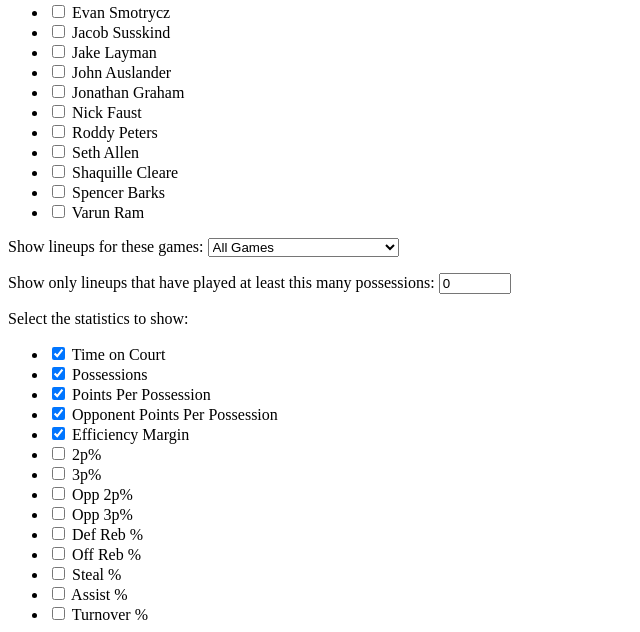
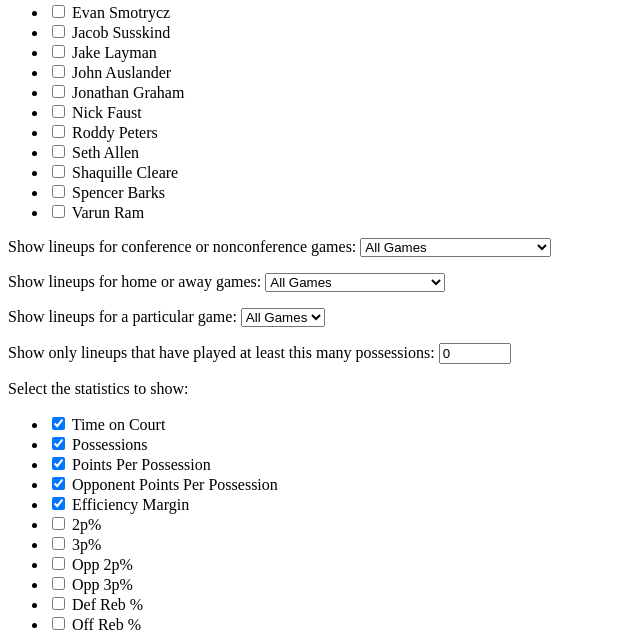
Before and after one commit to devilant/TerpStats, a Django app: page /filter/1 in a window 1280 px wide. Shown: the part 544-1176 px from the top of the page, without its empty margins (0-640 px from the left). Run offline with Django 3.2, Linux system fonts and the light colour scheme; data that the repository does not hold is empty.

Commit message:
Add home/away/neutral filtering

```diff
--- a/TerpLineupStats_project/LineupStats/LineupFilterForm.py
+++ b/TerpLineupStats_project/LineupStats/LineupFilterForm.py
@@ -60,8 +60,19 @@ class LineupFilterForm(forms.Form):
 
 	gameTypes = (
 		('All Games', 'All Games'),
+		)
+
+	confGameTypes = (
+		('All Games', 'All Games'),
 		('Conference Games Only', 'Conference Games Only'),
 		('Nonconference Games Only', 'Nonconference Games Only'),
+		)
+
+	homeAwayTypes = (
+		('All Games', 'All Games'),
+		('Home Games Only', 'Home Games Only'),
+		('Away Games Only', 'Away Games Only'),
+		('Neutral Court Games Only', 'Neutral Court Games Only')
 		)
 
 	statTypes = (
@@ -92,9 +103,15 @@ class LineupFilterForm(forms.Form):
 		choices = (),
 		required=False,
 		label='Show lineups excluding these selected players:')
+	conferenceGameType = forms.ChoiceField(
+		choices = confGameTypes,
+		label = "Show lineups for conference or nonconference games:")
+	homeAwayGameType = forms.ChoiceField(
+		choices = homeAwayTypes,
+		label = "Show lineups for home or away games:")
 	gameType = forms.ChoiceField(
 		choices = gameTypes,
-		label="Show lineups for these games:")
+		label="Show lineups for a particular game:")
 	minimumPossessions = forms.IntegerField(
 		min_value=0,
 		max_value=1000,
@@ -121,9 +138,12 @@ class LineupFilterForm(forms.Form):
 		seasonEndDate = views.getSeasonEndDate(season)
 		games = Game.objects.filter(date__lte=seasonEndDate, date__gte=seasonStartDate).order_by('date')
 		gameTypes = self.gameTypes
+		confGameTypes = self.confGameTypes
+		homeAwayTypes = self.homeAwayTypes
 		for game in games:
 			gameTypes += ((game.id, str(game)),)
 		self.fields["gameType"].choices = gameTypes
-
+		self.fields["conferenceGameType"].choices = confGameTypes
+		self.fields["homeAwayGameType"].choices = homeAwayTypes
 		self.fields["includePlayers"].choices = players
 		self.fields["excludePlayers"].choices = players
--- a/TerpLineupStats_project/LineupStats/views.py
+++ b/TerpLineupStats_project/LineupStats/views.py
@@ -21,6 +21,8 @@ def index(request, season):
 	conferenceFilterString = ""
 	gameFilter = ""
 	gameFilterString = ""
+	homeAwayFilter = ""
+	homeAwayFilterString = ""
 	if request.method == 'POST':
 		form = LineupFilterForm(season, request.POST)
 		if form.is_valid():
@@ -30,12 +32,25 @@ def index(request, season):
 			statsToShow = form.cleaned_data['statsToShow']
 			includeFilterString = playerFilterToString(includePlayers, True)
 			excludeFilterString = playerFilterToString(excludePlayers, False)
-			conferenceFilter = form.cleaned_data['gameType']
+			gameFilter = form.cleaned_data['gameType']
+			conferenceFilter = form.cleaned_data['conferenceGameType']
+			homeAwayFilter = form.cleaned_data['homeAwayGameType']
+
 			if conferenceFilter == 'Conference Games Only' or conferenceFilter == 'Nonconference Games Only':
 				conferenceFilterString = conferenceFilter
-			elif conferenceFilter != 'All Games':
-				gameFilter = conferenceFilter
+
+			if homeAwayFilter != 'All Games':
+				homeAwayFilterString = homeAwayFilter
+
+			if gameFilter != 'All Games':
 				gameFilterString = str(Game.objects.get(id=gameFilter))
+				conferenceFilter = ""
+				conferenceFilterString = ""
+				homeAwayFilter = ""
+				homeAwayFilterString = ""
+			else:
+				gameFilter = ""
+
 			if minimumPossessions > 0:
 				possessionFilterString = "Lineups that played at least " + str(minimumPossessions) + " possessions"
 		else:
@@ -59,15 +74,29 @@ def index(request, season):
 	for lineupStat in rawLineupData:
 		lineup = lineupStat.lineup
 		isConferenceGame = lineupStat.game.isConferenceGame
+		isHomeGame = lineupStat.game.homeTeam.name == "Maryland"
+		isNeutralGame = lineupStat.game.neutralCourtGame
 		if conferenceFilterString == 'Conference Games Only':
 			if not isConferenceGame:
 				continue
 		elif conferenceFilterString == 'Nonconference Games Only':
 			if isConferenceGame:
 				continue
+
 		if gameFilter:
 			if str(lineupStat.game.id) != gameFilter:
 				continue
+
+		if homeAwayFilter == "Home Games Only":
+			if not isHomeGame or isNeutralGame:
+				continue
+		if homeAwayFilter == "Away Games Only":
+			if isHomeGame or isNeutralGame:
+				continue
+		if homeAwayFilter == "Neutral Court Games Only":
+			if not isNeutralGame:
+				continue
+
 		if lineup in totalLineupData:
 			totalLineupData[lineup] += lineupStat
 		else:
@@ -116,6 +145,7 @@ def index(request, season):
 					'excludeFilterString' : excludeFilterString,
 					'possessionFilterString' : possessionFilterString,
 					'conferenceFilterString' : conferenceFilterString,
+					'homeAwayFilterString' : homeAwayFilterString,
 					'gameFilterString' : gameFilterString}
 
 	return render_to_response('LineupStats/index.html', context_dict, context)
--- a/TerpLineupStats_project/templates/LineupStats/index.html
+++ b/TerpLineupStats_project/templates/LineupStats/index.html
@@ -17,7 +17,7 @@
 
 		<a href="/filter/{{season}}">Change filter criteria</a><br />
 
-		{% if includeFilterString or excludeFilterString or possessionFilterString or conferenceFilterString or gameFilterString%}
+		{% if includeFilterString or excludeFilterString or possessionFilterString or conferenceFilterString or gameFilterString or homeAwayFilterString%}
 			<p>Filters:</p>
 			<ul type="square">
 				{% if includeFilterString %}
@@ -31,6 +31,9 @@
 				{% endif %}
 				{% if conferenceFilterString %}
 					<li>{{ conferenceFilterString }}</li>
+				{% endif %}
+				{% if homeAwayFilterString %}
+					<li>{{ homeAwayFilterString }}</li>
 				{% endif %}
 				{% if gameFilterString %}
 					<li>{{ gameFilterString }}</li>
```
